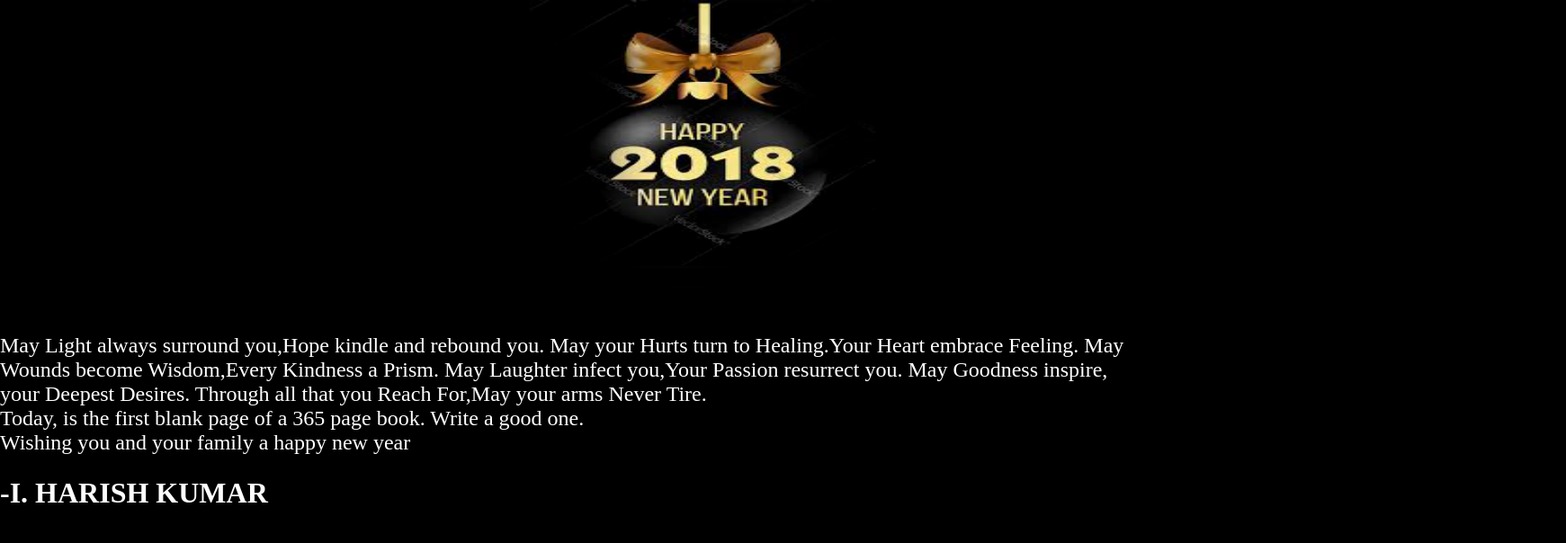
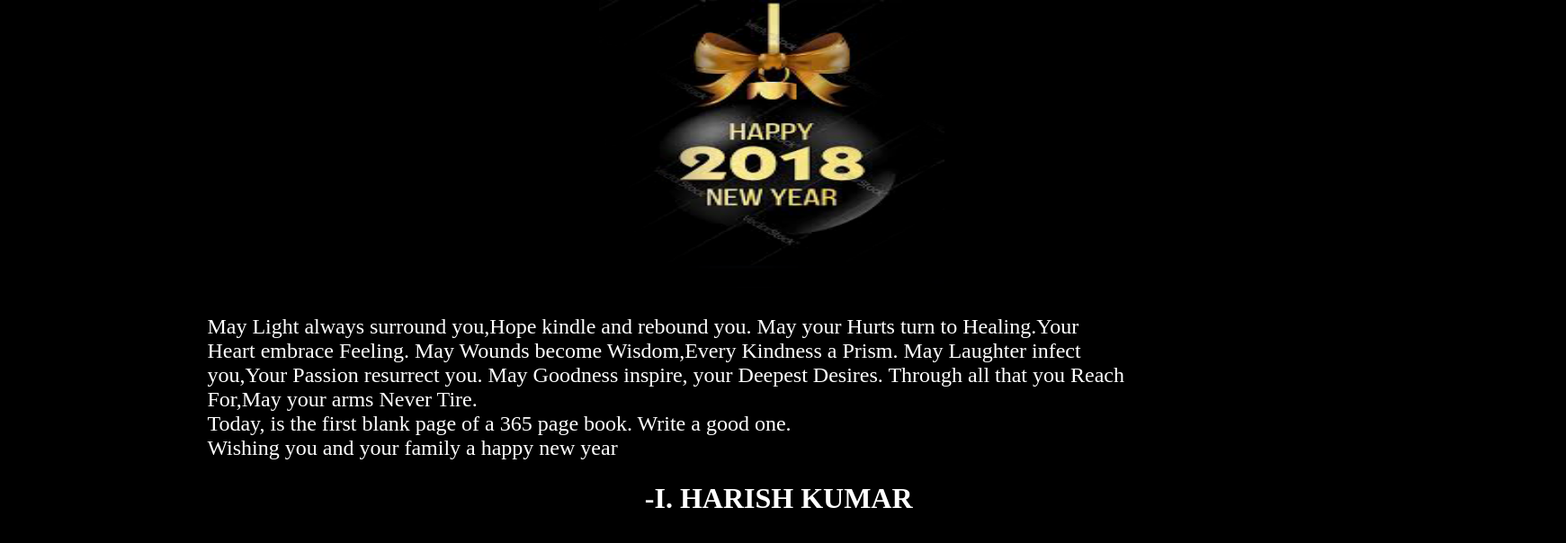
Before and after one commit to harishinjamuri/newyearwishes.github.io, a plain HTML site: page index.html in a window 1280 px wide. Shown: the whole page at 90% size, 1741 px wide, since content can reach past the window. Drawn offline with Linux system fonts and the light colour scheme; animation ran at ten frames a second.

Commit message:
Update css.css

```diff
--- a/css.css
+++ b/css.css
@@ -70,18 +70,25 @@ align:center;
 	to{opacity:1;}
 }
 
-.container{postion: relative;}
+.container{postion: relative;
+width:80%;
+	padding-left:6%;
+}
 
+.container1{postion: relative;
+width:80%;
+	padding-left:12%;
+}
 
 
 #h2{
     width:80%;
     height:auto;
-    padding-left:48%;
+    padding-left:20%;
 
 }
 
-#h1{
+h1{
     width:80%;
     height:auto;
     padding-left:50%;
```
